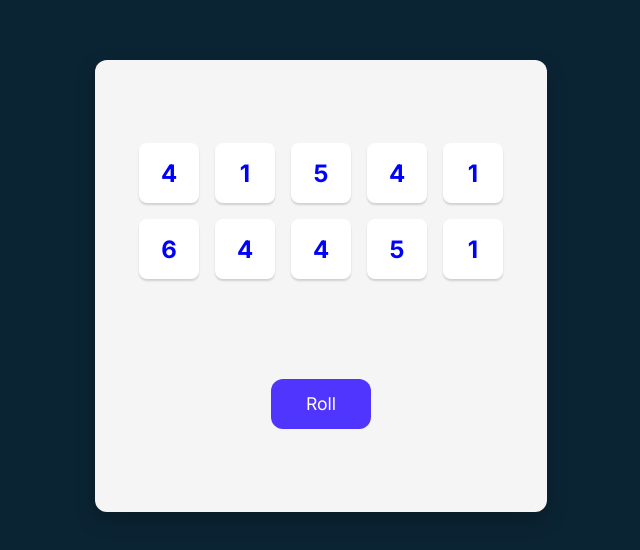
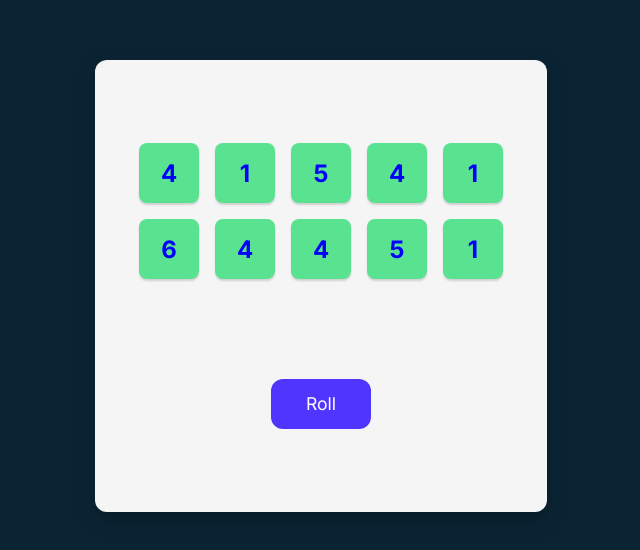
Before and after one commit to Halcyon666/react-daily-learn, a React (Vite) app: page / in a window 1280 px wide. Shown: the part 114-664 px from the top of the page, without its empty margins (335-975 px from the left). Built offline with nearby package versions, Linux system fonts and the light colour scheme.

Commit message:
style is held

```diff
--- a/src/tenzies/App.tsx
+++ b/src/tenzies/App.tsx
@@ -13,7 +13,7 @@ const App: React.FC = () => {
   const generateDice = () =>
     Array.from({ length: 10 }, () => ({
       value: Math.ceil(Math.random() * 6),
-      isHeld: false,
+      isHeld: true,
       id: nanoid(),
     }));
   const [dice, setDice] = useState<DiceProp[]>(generateDice());
@@ -29,7 +29,9 @@ const App: React.FC = () => {
   return (
     <main>
       <div className="dice-container">{diceElements}</div>
-      <button onClick={rollDice}>Roll</button>
+      <button className="roll-button" onClick={rollDice}>
+        Roll
+      </button>
     </main>
   );
 };
--- a/src/tenzies/Die.tsx
+++ b/src/tenzies/Die.tsx
@@ -1,7 +1,10 @@
 import type { DiceProp } from "./App";
 
 const Die: React.FC<DiceProp> = ({ value, isHeld }) => {
-  return <button className="die">{value}</button>;
+  const style = {
+    backgroundColor: isHeld ? "#59E391" : "white",
+  };
+  return <button style={style}>{value}</button>;
 };
 
 export default Die;
```
